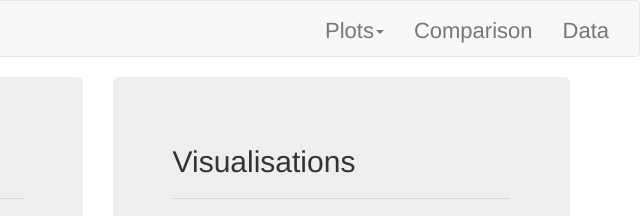
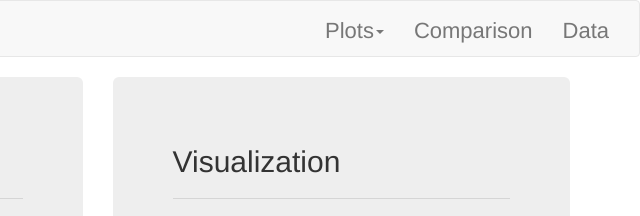
Before and after one commit to rflammia-py/Web-Design-Challenge, a plain HTML site: page WebVisualizations/cloudiness.html in a window 1280 px wide. Shown: the top 216 px of the page, 640-1280 px from the left. Drawn offline with nearby package versions, Linux system fonts and the light colour scheme.

Commit message:
last push

```diff
--- a/WebVisualizations/cloudiness.html
+++ b/WebVisualizations/cloudiness.html
@@ -83,7 +83,7 @@
 
           <div class="col-sm-12 col-md-5 right">
             <div class="jumbotron">
-              <h2 class="display-4">Visualisations</h2>
+              <h2 class="display-4">Visualization</h2>
               <hr class="my-4">
               <div class="row">
                 <div class="col-12 col-sm-3 col-md-6">
```
Also changed, not shown: WebVisualizations/humidity.html (+1 -1 lines), WebVisualizations/index.html (+1 -1 lines), WebVisualizations/maxtemperature.html (+1 -1 lines), WebVisualizations/windspeed.html (+1 -1 lines).
